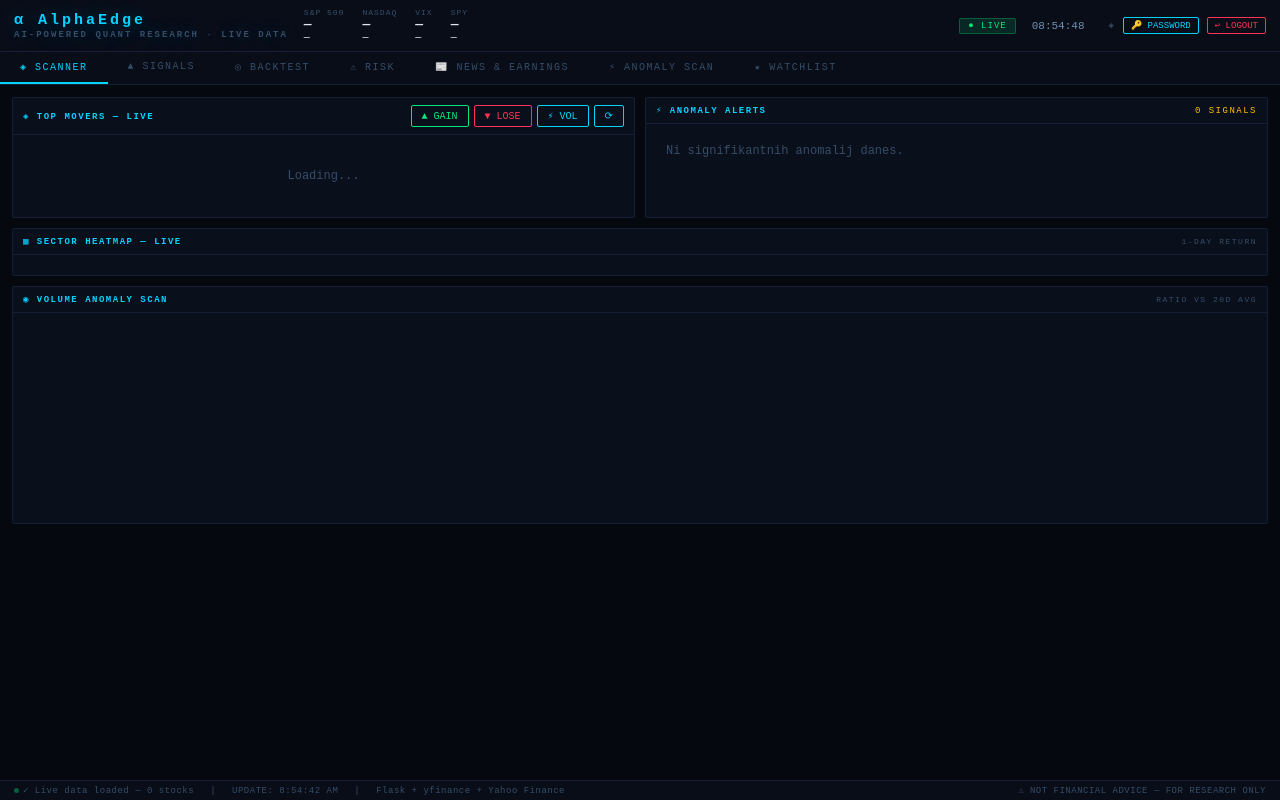
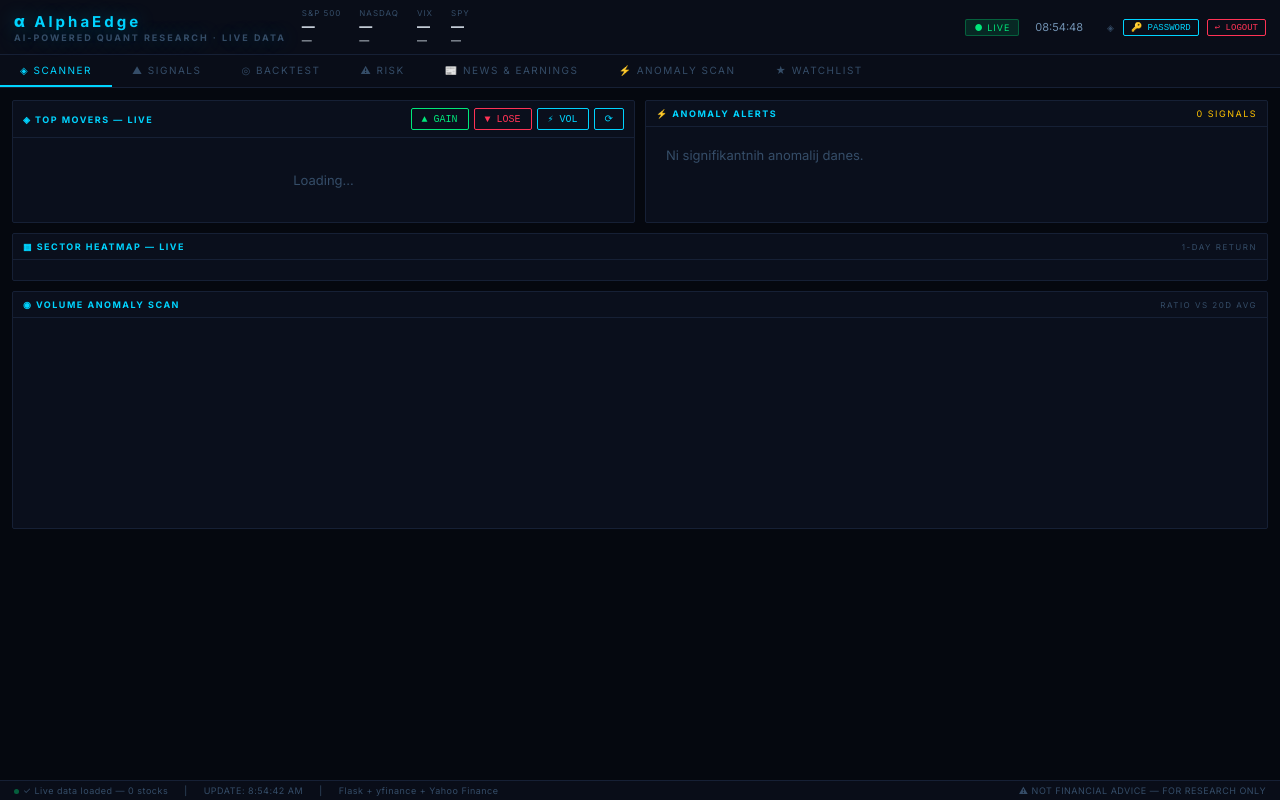
Before and after one commit to lol630148/alphaedge, a Flask app: template templates/terminal.html in a window 1280 px wide. Run offline with Flask 3, Linux system fonts and the light colour scheme; the template is opened without the code that fills it, so the values that code supplies are empty; a map, chart or similar area stays blank.

Commit message:
switch UI font to Inter for better readability

```diff
--- a/templates/terminal.html
+++ b/templates/terminal.html
@@ -4,6 +4,8 @@
 <meta charset="UTF-8">
 <meta name="viewport" content="width=device-width, initial-scale=1.0">
 <title>⚡ AI Quant Research Terminal</title>
+<link rel="preconnect" href="https://fonts.googleapis.com">
+<link href="https://fonts.googleapis.com/css2?family=Inter:wght@400;500;600;700&display=swap" rel="stylesheet">
 <script src="https://cdnjs.cloudflare.com/ajax/libs/Chart.js/4.4.1/chart.umd.min.js"></script>
 <style>
 :root{
@@ -13,9 +15,10 @@
   --orange:#ff7b2c;--purple:#a07fff;
   --text:#dde6f0;--text2:#7090b0;--text3:#354d68;
   --mono:'Courier New',Courier,monospace;
+  --sans:'Inter',-apple-system,BlinkMacSystemFont,sans-serif;
 }
 *{box-sizing:border-box;margin:0;padding:0}
-html,body{background:var(--bg);color:var(--text);font-family:var(--mono);font-size:12px;overflow-x:hidden}
+html,body{background:var(--bg);color:var(--text);font-family:var(--sans);font-size:13px;overflow-x:hidden}
 ::-webkit-scrollbar{width:4px;height:4px}
 ::-webkit-scrollbar-track{background:var(--bg3)}
 ::-webkit-scrollbar-thumb{background:var(--bord2);border-radius:2px}
```
